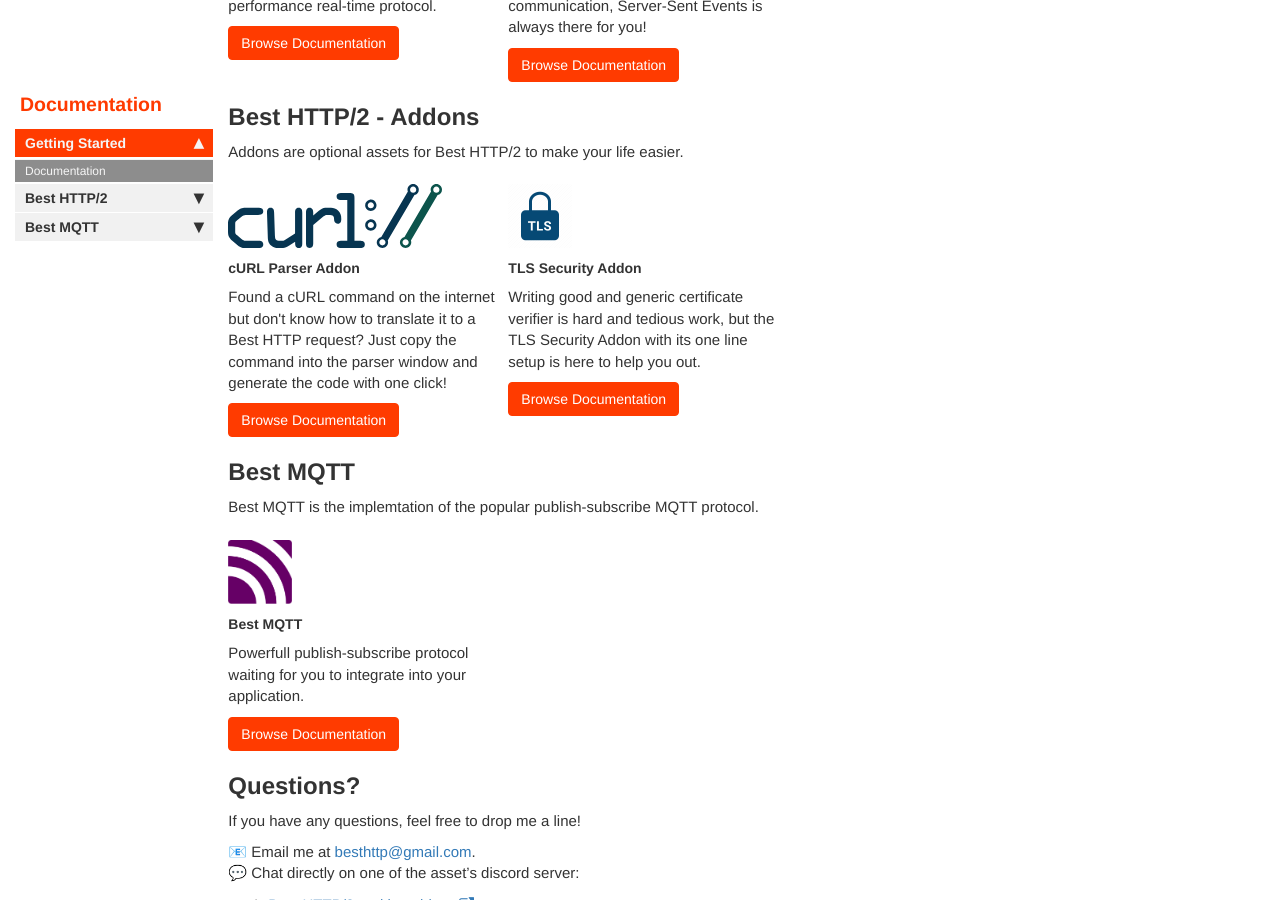
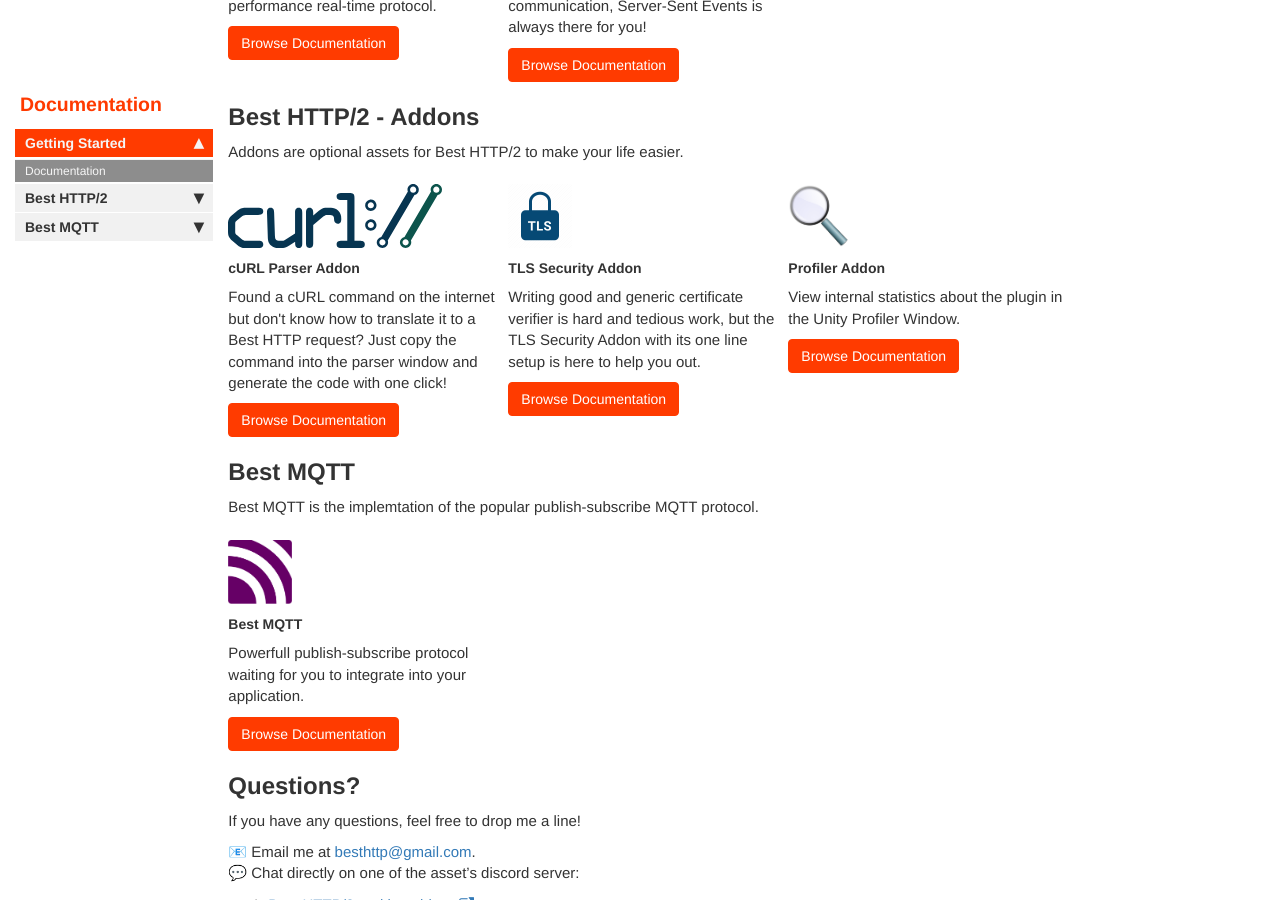
Before and after one commit to Benedicht/BestHTTP-Documentation, a Jekyll site: the page built from index.md, in a window 1280 px wide and 900 px high, scrolled down 829 px. Built offline with Jekyll 4.4.1, drawn with Linux system fonts in a browser that asks for light colours; comment, search, counter and statistics services are not loaded.

Commit message:
com.besthttp.profiler documentation

```diff
--- a/_data/sidebars/main_sidebar.yml
+++ b/_data/sidebars/main_sidebar.yml
@@ -73,6 +73,10 @@
                 url: pages/best_http2/addons/tls_security/tls_security.html
                 output: web
 
+              - title: Profiler
+                url: pages/best_http2/addons/com.besthttp.profiler/profiler.html
+                output: web
+
   - title: Best MQTT
     output: web
     folderitems:
--- a/index.md
+++ b/index.md
@@ -52,6 +52,11 @@
 							 url="pages/best_http2/addons/tls_security/tls_security.html"
 							 title="TLS Security Addon"
 							 content="Writing good and generic certificate verifier is hard and tedious work, but the TLS Security Addon with its one line setup is here to help you out." %}
+
+	{% include card.html img_url="images/profiler.png"
+							 url="pages/best_http2/addons/com.besthttp.profiler/profiler.html"
+							 title="Profiler Addon"
+							 content="View internal statistics about the plugin in the Unity Profiler Window." %}
 </div>
 
 ## Best MQTT
```
Also changed, not shown: _data/sidebars/best_http2_main_sidebar.yml (+7 -0 lines), pages/best_http2/addons/com.besthttp.profiler/profiler.md (added, +55 -0 lines), images/profiler.png (added), images/unity-lightning-deals-234x60.jpg (deleted), pages/best_http2/addons/com.besthttp.profiler/media/add_package_from_git.png (added), pages/best_http2/addons/com.besthttp.profiler/media/collector_gameobject.png (added), pages/best_http2/addons/com.besthttp.profiler/media/memory_overview.png (added), pages/best_http2/addons/com.besthttp.profiler/media/network_overview.png (added), pages/best_http2/addons/com.besthttp.profiler/media/profiler_modules.png (added).
